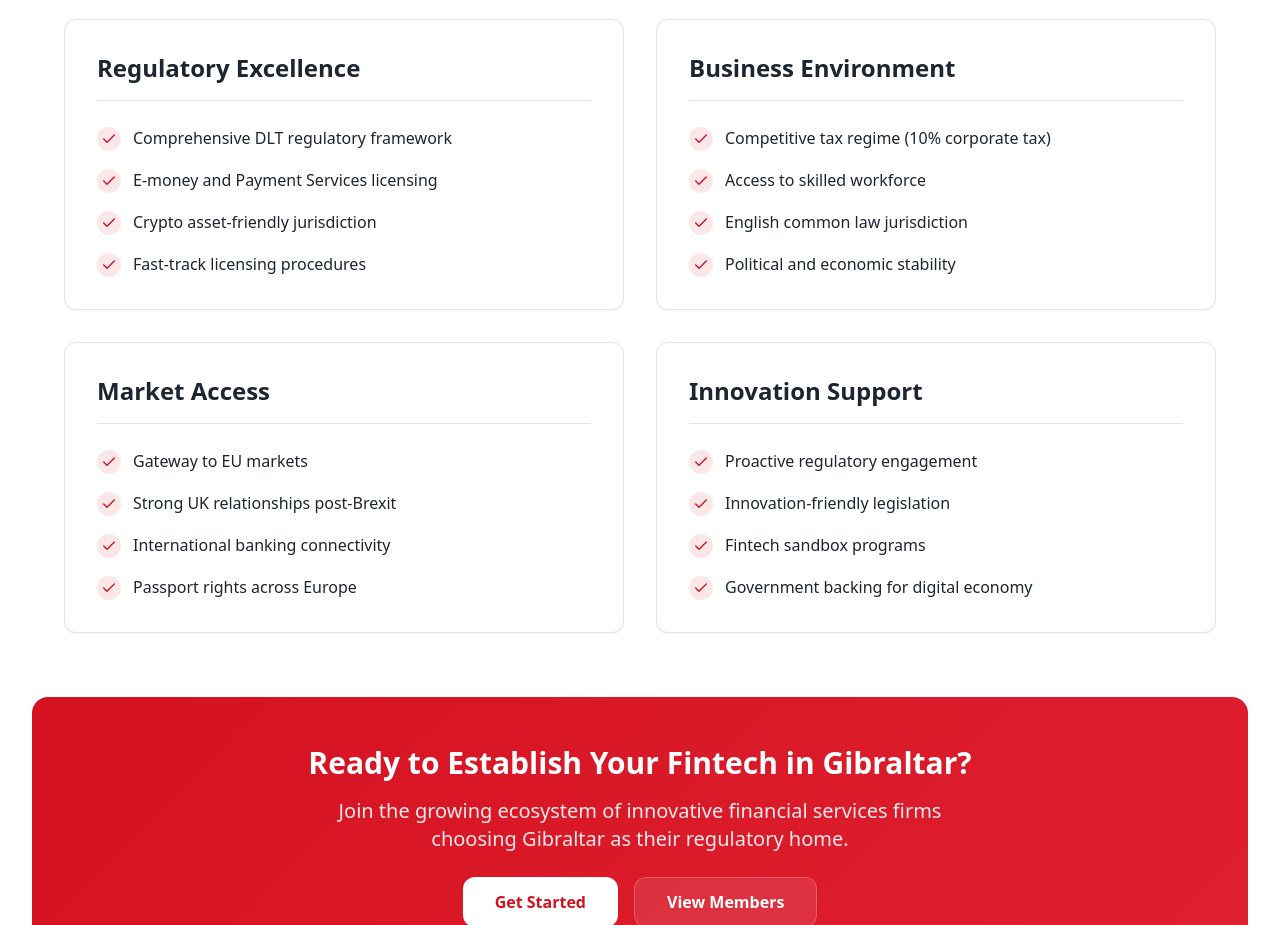
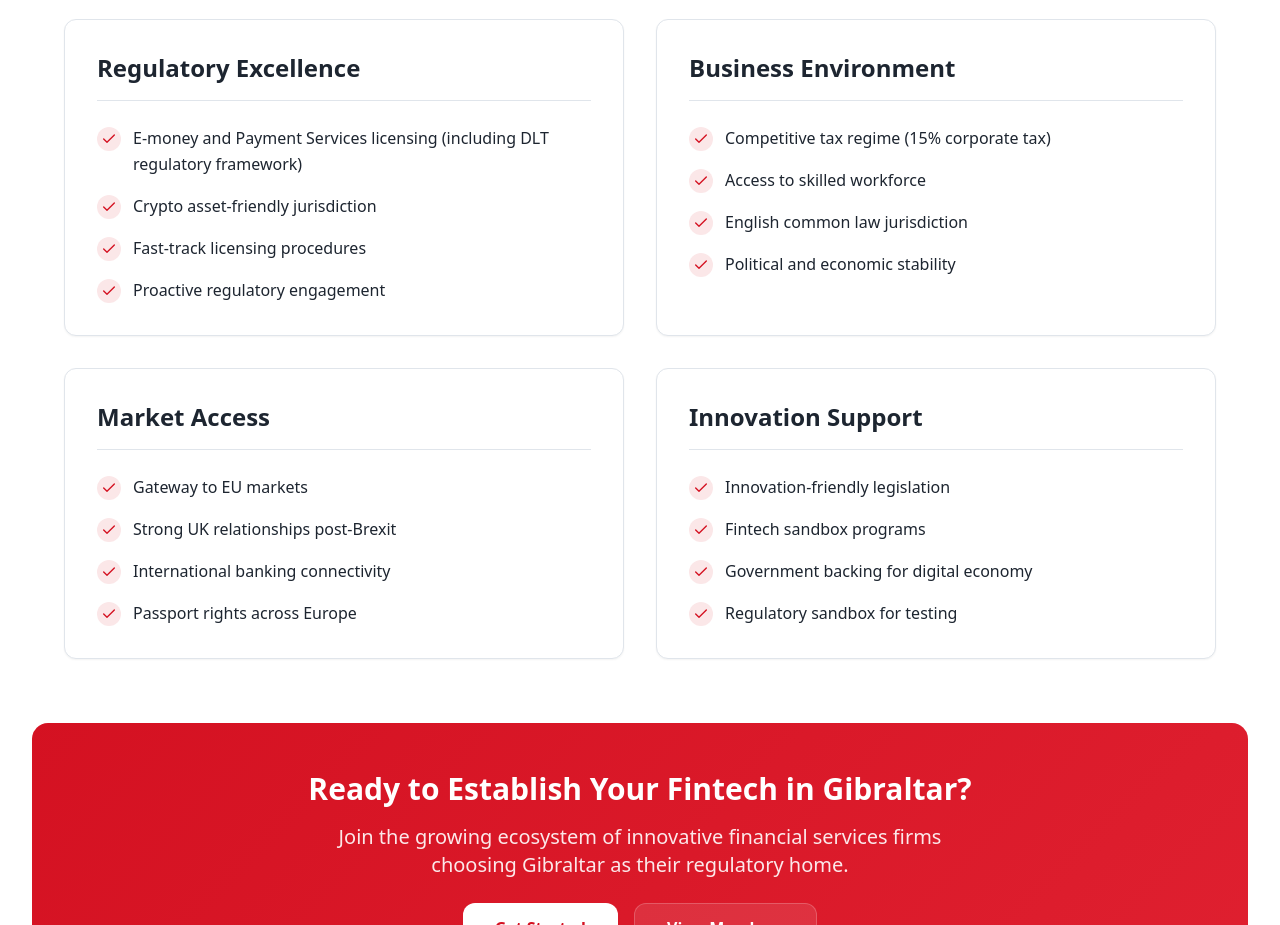
Before and after one commit to peterhowitt-ramparts/gibraltar-payments, a React (Vite) app: page / in a window 1280 px wide. Shown: the part 2060-2985 px from the top of the page. Built offline with nearby package versions, Linux system fonts and the light colour scheme; the HTML template or start-up script is replaced by a standard one.

Commit message:
Update tax and licensing information

```diff
--- a/src/components/Advantages.tsx
+++ b/src/components/Advantages.tsx
@@ -6,16 +6,16 @@ const Advantages = () => {
     {
       category: "Regulatory Excellence",
       items: [
-        "Comprehensive DLT regulatory framework",
-        "E-money and Payment Services licensing",
+        "E-money and Payment Services licensing (including DLT regulatory framework)",
         "Crypto asset-friendly jurisdiction",
-        "Fast-track licensing procedures"
+        "Fast-track licensing procedures",
+        "Proactive regulatory engagement"
       ]
     },
     {
       category: "Business Environment",
       items: [
-        "Competitive tax regime (10% corporate tax)",
+        "Competitive tax regime (15% corporate tax)",
         "Access to skilled workforce",
         "English common law jurisdiction",
         "Political and economic stability"
@@ -33,10 +33,10 @@ const Advantages = () => {
     {
       category: "Innovation Support",
       items: [
-        "Proactive regulatory engagement",
         "Innovation-friendly legislation",
         "Fintech sandbox programs",
-        "Government backing for digital economy"
+        "Government backing for digital economy",
+        "Regulatory sandbox for testing"
       ]
     }
   ];
```
